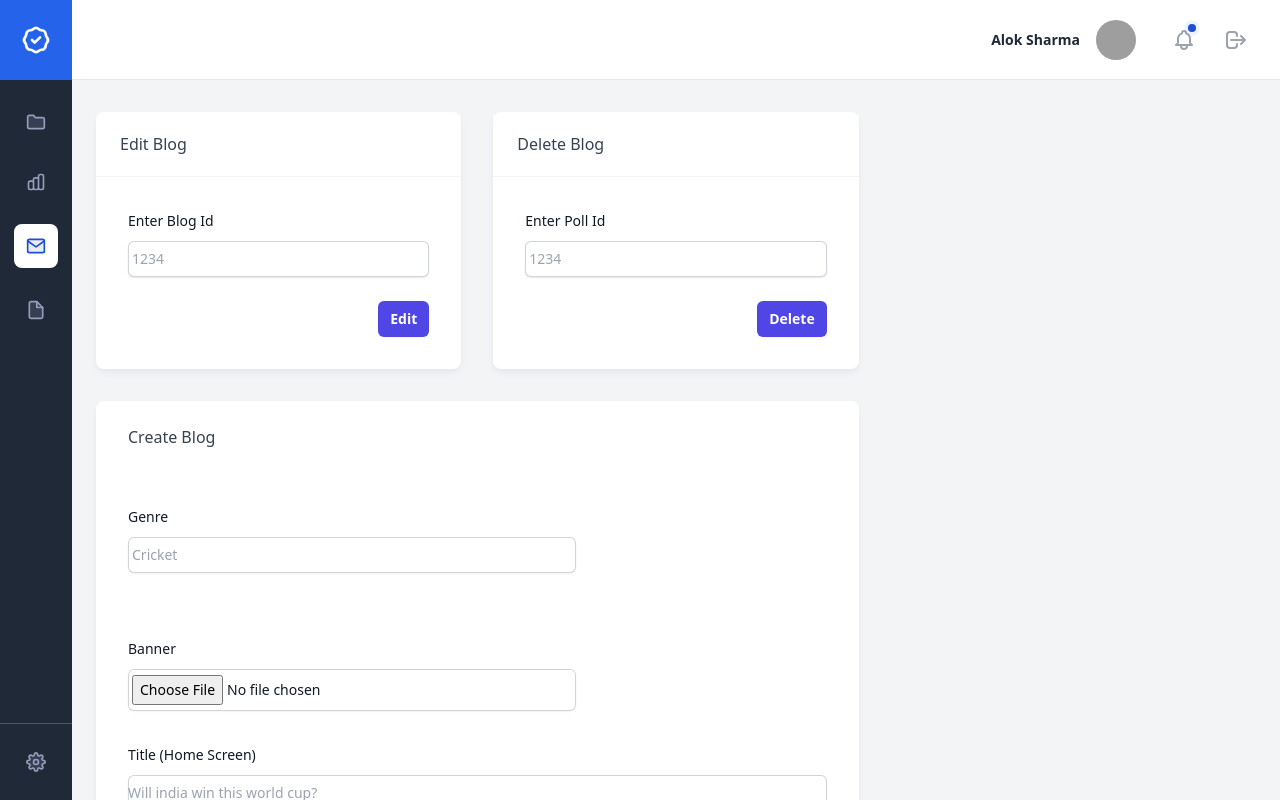
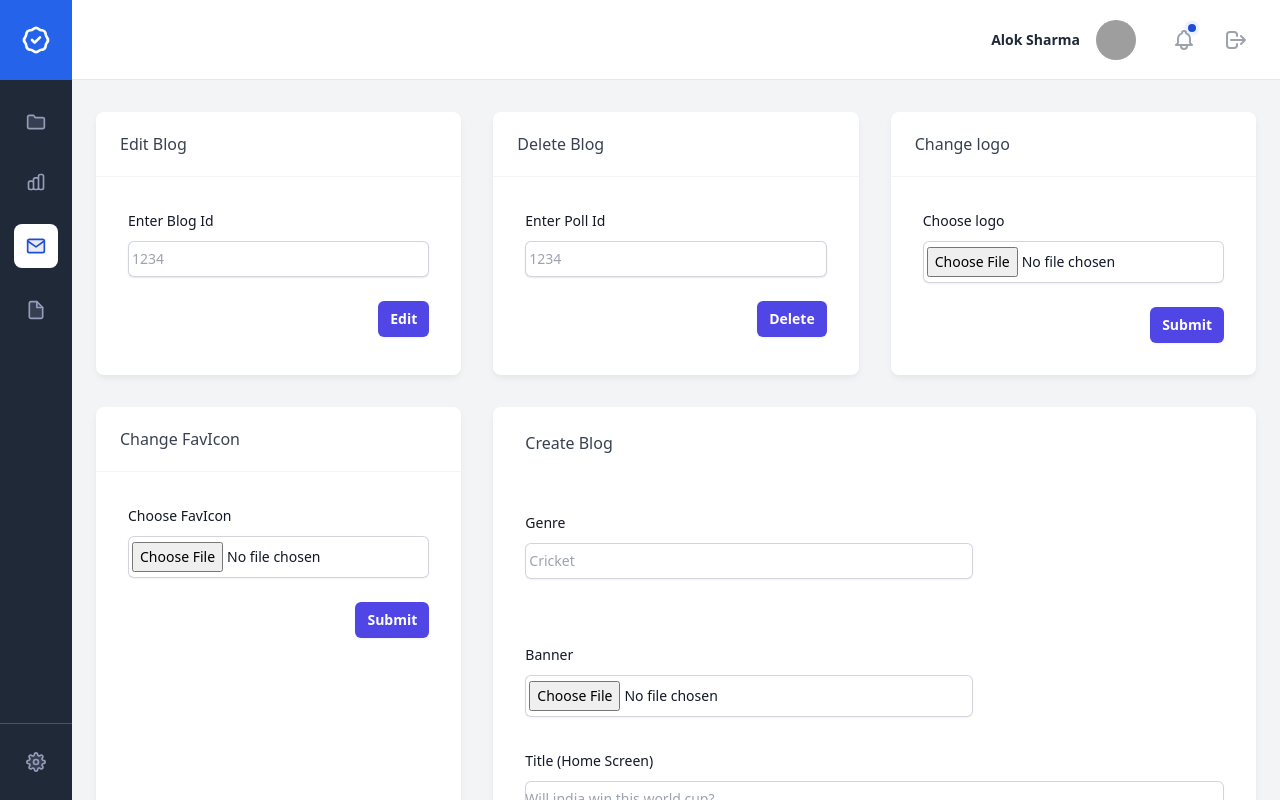
Before and after one commit to sammkinng/admin, a Vue app: page /blog in a window 1280 px wide. Built offline with nearby package versions, Linux system fonts and the light colour scheme; grey boxes are pictures that could not be loaded.

Commit message:
favicon +logo

```diff
--- a/src/pages/Blog.vue
+++ b/src/pages/Blog.vue
@@ -56,24 +56,75 @@
                 </form>
             </div>
         </div>
+        <div class=" bg-white rounded-lg shadow-md shadow-gray-200 lg:row-span-2">
+            <div class="px-6 py-5 border-b border-gray-100">
+                <h2 class="font-medium text-gray-700">Change logo</h2>
+            </div>
+
+            <div class="p-8 col-span-full">
+                <form @submit.prevent="changeLogo()">
+                    <div class="col-span-full">
+                        <label for="logo" class="block text-sm font-medium leading-6 text-gray-900">
+                            Choose logo</label>
+                        <div class="mt-2">
+                            <div
+                                class="flex rounded-md shadow-sm ring-1 ring-inset ring-gray-300 focus-within:ring-2 focus-within:ring-inset focus-within:ring-indigo-600 sm:max-w-md">
+                                <input ref="logo" accept="image/*" @change="uploadLogo" type="file" name="logo" id="logo"
+                                    class="block flex-1 border-0 bg-transparent py-1.5 pl-1 text-gray-900 placeholder:text-gray-400 focus:ring-0 sm:text-sm sm:leading-6" />
+
+                            </div>
+                        </div>
+                    </div>
+                    <div class="mt-6 flex items-center justify-end gap-x-6">
+                        <button type="submit"
+                            class="rounded-md bg-indigo-600 px-3 py-2 text-sm font-semibold text-white shadow-sm hover:bg-indigo-500 focus-visible:outline focus-visible:outline-2 focus-visible:outline-offset-2 focus-visible:outline-indigo-600">Submit</button>
+                    </div>
+                </form>
+            </div>
+        </div>
+        <div class=" bg-white rounded-lg shadow-md shadow-gray-200 lg:row-span-2">
+            <div class="px-6 py-5 border-b border-gray-100">
+                <h2 class="font-medium text-gray-700">Change FavIcon</h2>
+            </div>
+
+            <div class="p-8 col-span-full">
+                <form @submit.prevent="changeIcon()">
+                    <div class="col-span-full">
+                        <label for="logo" class="block text-sm font-medium leading-6 text-gray-900">
+                            Choose FavIcon</label>
+                        <div class="mt-2">
+                            <div
+                                class="flex rounded-md shadow-sm ring-1 ring-inset ring-gray-300 focus-within:ring-2 focus-within:ring-inset focus-within:ring-indigo-600 sm:max-w-md">
+                                <input ref="icon" accept="image/*" @change="uploadIcon" type="file" name="icon" id="icon"
+                                    class="block flex-1 border-0 bg-transparent py-1.5 pl-1 text-gray-900 placeholder:text-gray-400 focus:ring-0 sm:text-sm sm:leading-6" />
+
+                            </div>
+                        </div>
+                    </div>
+                    <div class="mt-6 flex items-center justify-end gap-x-6">
+                        <button type="submit"
+                            class="rounded-md bg-indigo-600 px-3 py-2 text-sm font-semibold text-white shadow-sm hover:bg-indigo-500 focus-visible:outline focus-visible:outline-2 focus-visible:outline-offset-2 focus-visible:outline-indigo-600">Submit</button>
+                    </div>
+                </form>
+            </div>
+        </div>
         <div
             class="flex flex-col justify-center px-8 py-6 bg-white rounded-lg shadow-md shadow-gray-200 md:col-span-2 md:row-span-2 gap-y-4 gap-x-8 ">
             <div class="sm:flex sm:items-center sm:justify-between">
                 <h2 class="font-medium text-gray-700">Create Blog</h2>
             </div>
-
-
             <InsertPoll></InsertPoll>
-
         </div>
     </section>
 </template>
 
 <script>
 
-import { deleteDoc, doc } from 'firebase/firestore/lite';
+import { deleteDoc, doc, setDoc } from 'firebase/firestore/lite';
 import InsertPoll from '../components/InsertPoll.vue';
-import { db } from '../main';
+
+import { db, storage } from '../main';
+import { ref, uploadBytes, getDownloadURL } from "firebase/storage";
 
 
 export default {
@@ -83,7 +134,9 @@ export default {
     data() {
         return {
             id: '',
-            id1:''
+            id1: '',
+            icon: '',
+            logo: ''
         }
     },
 
@@ -98,17 +151,83 @@ export default {
 
 
     methods: {
-        deleteBlog(id){
-            let r=confirm('Do you really want to delete blog with Id: '+id+"?")
-            if(r){
-                deleteDoc(doc(db,'blogs',id))
-                .then(()=>{
-                    this.id1=''
-                    alert('Blog deleted Successfully!')
+        deleteBlog(id) {
+            let r = confirm('Do you really want to delete blog with Id: ' + id + "?")
+            if (r) {
+                deleteDoc(doc(db, 'blogs', id))
+                    .then(() => {
+                        this.id1 = ''
+                        alert('Blog deleted Successfully!')
+                    })
+                    .catch(e => { console.log(e) })
+            }
+        },
+        changeLogo() {
+            setDoc(doc(db, 'logo', 'logo'), {
+                url: this.logo
+            })
+                .then(() => {
+                    alert('Logo change Success')
+                    this.$refs.logo.value = null
                 })
-                .catch(e=>{console.log(e)})
+                .catch((e) => {
+                    console.log(e)
+                })
+        },
+        changeIcon() {
+            setDoc(doc(db, 'favIcon', 'icon'), {
+                url: this.icon
+            })
+            .then(()=>{
+                alert('FavIcon changed!')
+                this.$refs.icon.value=null
+            })
+            .catch(e=>{
+                console.log(e)
+            })
+        },
+        async uploadIcon(event) {
+            const file = event.target.files[0];
+
+            if (file) {
+                try {
+                    // Create a reference to the storage location
+                    const storageRef = ref(storage, 'favIcons/' + file.name);
+
+                    // Upload the file
+                    await uploadBytes(storageRef, file)
+
+                    // Get the download URL
+                    const url = await getDownloadURL(storageRef);
+
+                    // Update the image URL in the component
+                    this.icon = url
+                } catch (error) {
+                    console.error('Error uploading image:', error.message);
+                }
             }
-        }
+        },
+        async uploadLogo(event) {
+            const file = event.target.files[0];
+
+            if (file) {
+                try {
+                    // Create a reference to the storage location
+                    const storageRef = ref(storage, 'logos/' + file.name);
+
+                    // Upload the file
+                    await uploadBytes(storageRef, file)
+
+                    // Get the download URL
+                    const url = await getDownloadURL(storageRef);
+
+                    // Update the image URL in the component
+                    this.logo = url
+                } catch (error) {
+                    console.error('Error uploading image:', error.message);
+                }
+            }
+        },
     },
 
 }
--- a/src/pages/Poll.vue
+++ b/src/pages/Poll.vue
@@ -201,7 +201,7 @@ export default {
                 text:this.ntf,
                 img:this.icon,
                 id,
-                link
+                link:this.link
             })
             .then(()=>{
                 alert('Notification added successfully!')
```
